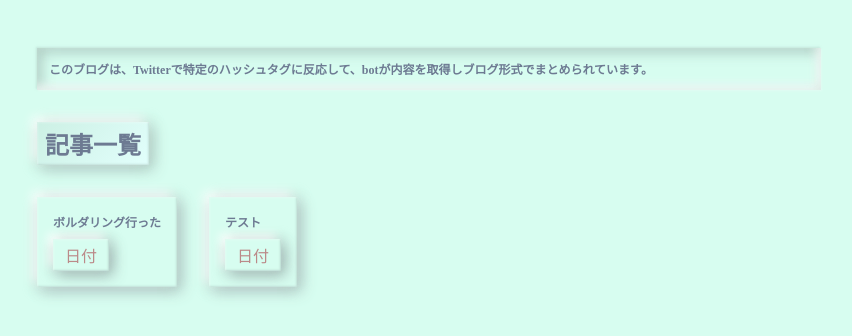
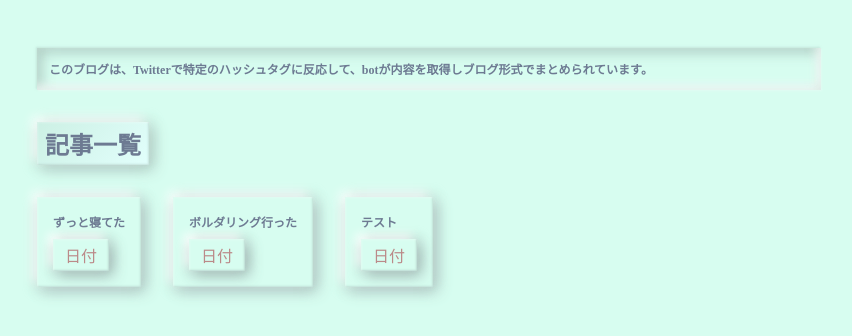
Before and after one commit to iinoten/iinoten.github.io, a plain HTML site: page index.html in a window 1280 px wide. Shown: the whole page, without its empty margins (211-1063 px from the left). Drawn offline with Linux system fonts and the light colour scheme.

Commit message:
"ブログ記事をCommit"

```diff
--- a/index.html
+++ b/index.html
@@ -15,6 +15,8 @@
             <div class="title__text">記事一覧</div>
         </div>
         <div id="empty__element"></div>
+   <a href="./articles/1323336343288602624.html" class="article__box"><div class="article__title">ずっと寝てた</div><div class="article__date">日付</div></a>
+
    <a href="./articles/1323621174534791168.html" class="article__box"><div class="article__title">ボルダリング行った</div><div class="article__date">日付</div></a>
 
    <a href="./articles/1323623995514580993.html" class="article__box"><div class="article__title">テスト</div><div class="article__date">日付</div></a>
```
